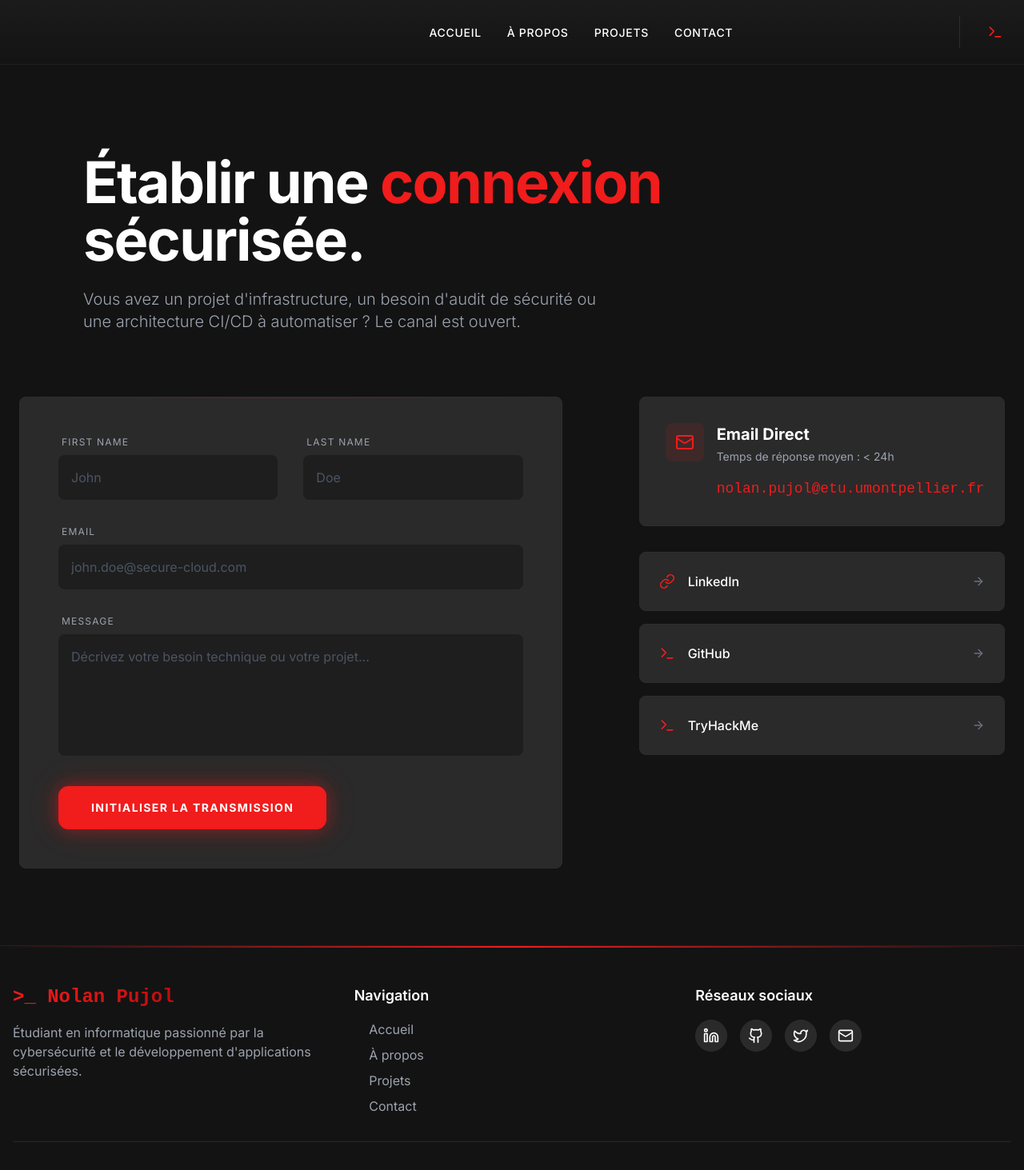
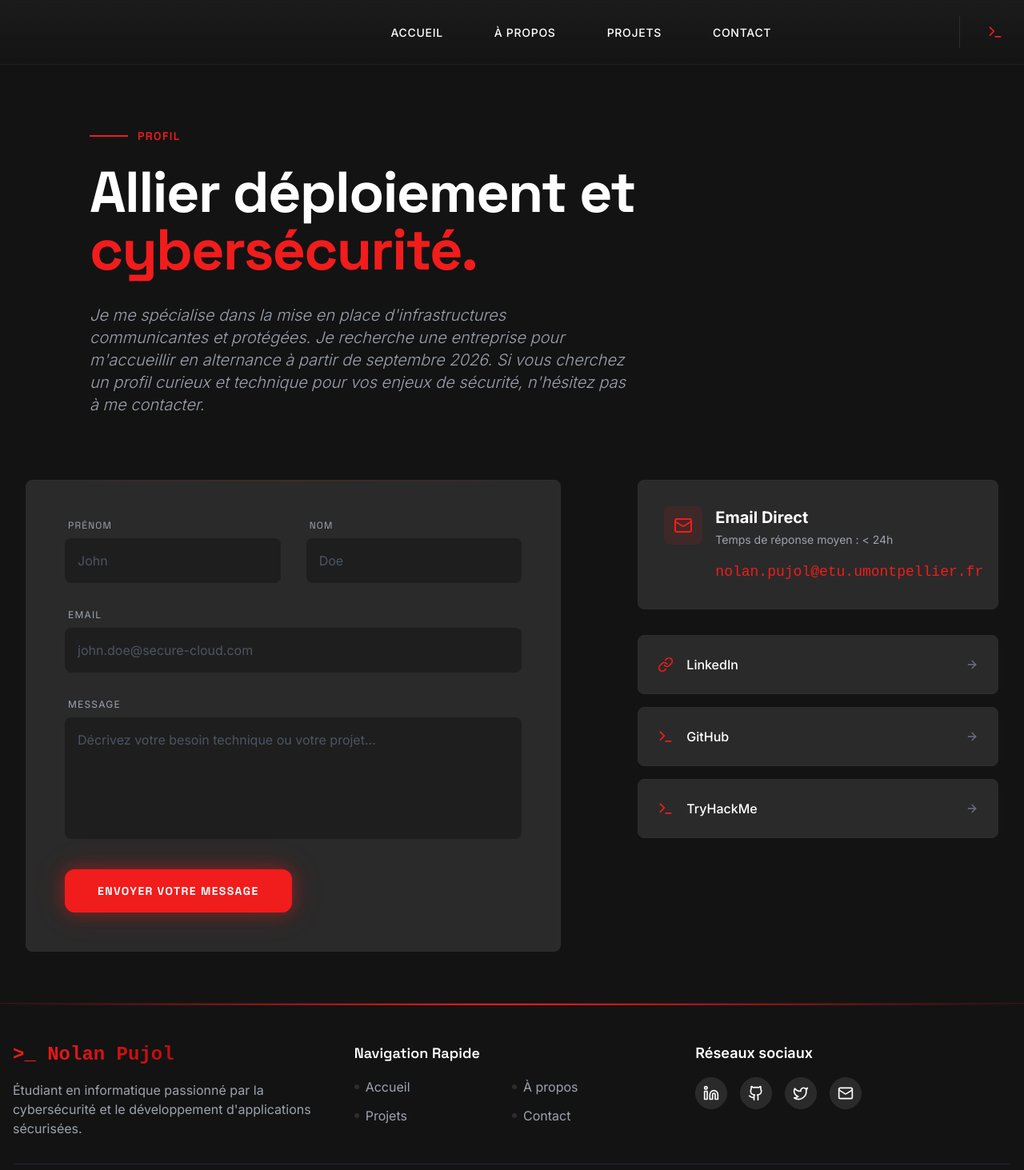
Before and after one commit to Cern667/portfolio_nolan, a Next.js app: page /contact in a window 1280 px wide. Shown: the top 1463 px of the page at 80% size. Built offline with nearby package versions, Linux system fonts and the light colour scheme.

Commit message:
feat: added Next Project webviews, improved alignments, and color consistency

```diff
--- a/app/about/page.tsx
+++ b/app/about/page.tsx
@@ -320,7 +320,7 @@ export default function About() {
           >
             <div className="bg-primary-darker p-1 rounded-xl">
               <Image
-                src="https://images.unsplash.com/photo-1518659616892-b4e8d3ba1a1c?w=800&q=80"
+                src="https://images.unsplash.com/photo-1513028738826-f000cded30a4?q=80&w=800&auto=format&fit=crop"
                 alt="Handball in action"
                 className="rounded-lg w-full object-cover h-[250px] md:h-[400px] grayscale hover:grayscale-0 transition-all duration-700"
                 width={400}
@@ -386,7 +386,7 @@ export default function About() {
             onClick={() => window.location.href = '/contact'}
             className="bg-primary-kaliRed text-white px-8 py-4 rounded-xl font-bold font-headline uppercase tracking-widest hover:bg-primary-red transition-all flex items-center gap-3 shadow-[0_0_20px_rgba(241,28,28,0.2)]"
           >
-            Lancer la communication
+            Me contacter
             <Send className="w-5 h-5" />
           </button>
         </div>
--- a/app/contact/page.tsx
+++ b/app/contact/page.tsx
@@ -7,24 +7,35 @@ import Image from "next/image";
 export default function Contact() {
   return (
     <div className="min-h-screen bg-primary-black text-primary-white flex flex-col pt-24">
-      <main className="flex-grow max-w-screen-xl mx-auto px-6 py-12 md:py-24 w-full">
+      <main className="flex-grow max-w-screen-2xl mx-auto px-8 py-16 w-full">
         {/* Hero Section / Editorial Header */}
         <section className="mb-20 ml-0 md:ml-20 max-w-3xl">
+          <motion.div
+            initial={{ opacity: 0, x: -20 }}
+            animate={{ opacity: 1, x: 0 }}
+            transition={{ duration: 0.6 }}
+            className="flex items-center gap-3 mb-6"
+          >
+            <div className="w-12 h-[2px] bg-primary-kaliRed"></div>
+            <span className="font-headline uppercase tracking-widest text-primary-kaliRed text-sm font-semibold">
+              Profil
+            </span>
+          </motion.div>
           <motion.h1
             initial={{ opacity: 0, y: 20 }}
             animate={{ opacity: 1, y: 0 }}
-            transition={{ duration: 0.6 }}
-            className="text-5xl md:text-7xl font-bold tracking-tight mb-6"
+            transition={{ duration: 0.6, delay: 0.1 }}
+            className="font-headline text-5xl md:text-7xl font-bold tracking-tight mb-8"
           >
-            Établir une <span className="text-primary-kaliRed">connexion</span> sécurisée.
+            Allier déploiement et <span className="text-primary-kaliRed">cybersécurité.</span>
           </motion.h1>
           <motion.p
             initial={{ opacity: 0, y: 20 }}
             animate={{ opacity: 1, y: 0 }}
-            transition={{ duration: 0.6, delay: 0.1 }}
-            className="text-gray-400 text-lg md:text-xl max-w-2xl font-light leading-relaxed"
+            transition={{ duration: 0.6, delay: 0.2 }}
+            className="text-gray-400 text-lg md:text-xl max-w-2xl font-light leading-relaxed italic"
           >
-            Vous avez un projet d&apos;infrastructure, un besoin d&apos;audit de sécurité ou une architecture CI/CD à automatiser ? Le canal est ouvert.
+            Je me spécialise dans la mise en place d&apos;infrastructures communicantes et protégées. Je recherche une entreprise pour m&apos;accueillir en alternance à partir de septembre 2026. Si vous cherchez un profil curieux et technique pour vos enjeux de sécurité, n&apos;hésitez pas à me contacter.
           </motion.p>
         </section>
 
@@ -41,7 +52,7 @@ export default function Contact() {
             <form className="space-y-8" action="https://formspree.io/f/mqakeowb" method="POST">
               <div className="grid grid-cols-1 md:grid-cols-2 gap-8">
                 <div className="space-y-2">
-                  <label className="block text-xs uppercase tracking-widest text-gray-400 ml-1">First Name</label>
+                  <label className="block text-xs uppercase tracking-widest text-gray-400 ml-1 font-headline">Prénom</label>
                   <input
                     name="firstname"
                     className="w-full bg-primary-black/50 border-none border-b border-primary-grayBorder/50 text-primary-white placeholder:text-gray-600 px-4 py-4 rounded-lg focus:ring-0 focus:border-primary-kaliRed transition-all"
@@ -51,7 +62,7 @@ export default function Contact() {
                   />
                 </div>
                 <div className="space-y-2">
-                  <label className="block text-xs uppercase tracking-widest text-gray-400 ml-1">Last Name</label>
+                  <label className="block text-xs uppercase tracking-widest text-gray-400 ml-1 font-headline">Nom</label>
                   <input
                     name="lastname"
                     className="w-full bg-primary-black/50 border-none border-b border-primary-grayBorder/50 text-primary-white placeholder:text-gray-600 px-4 py-4 rounded-lg focus:ring-0 focus:border-primary-kaliRed transition-all"
@@ -83,9 +94,9 @@ export default function Contact() {
               </div>
               <button
                 type="submit"
-                className="w-full md:w-auto px-10 py-4 bg-primary-kaliRed text-white font-bold uppercase tracking-widest text-sm rounded-xl hover:bg-primary-red transition-all active:scale-95 shadow-glow-kali border border-primary-kaliRed"
+                className="w-full md:w-auto px-10 py-4 bg-primary-kaliRed text-white font-bold uppercase tracking-widest text-sm rounded-xl hover:bg-primary-red transition-all active:scale-95 shadow-glow-kali border border-primary-kaliRed font-headline"
               >
-                Initialiser la Transmission
+                Envoyer votre message
               </button>
             </form>
           </motion.div>
@@ -124,7 +135,7 @@ export default function Contact() {
                 initial={{ opacity: 0, y: 20 }}
                 animate={{ opacity: 1, y: 0 }}
                 transition={{ duration: 0.6, delay: 0.4 }}
-                href="https://linkedin.com/in/nolan-pujol"
+                href="https://www.linkedin.com/in/nolan-pujol-a6ab502aa"
                 target="_blank"
                 rel="noopener noreferrer"
                 className="block bg-primary-gray p-6 rounded-lg border border-primary-grayBorder hover:scale-[1.02] hover:border-primary-kaliRed/50 transition-all group"
--- a/app/page.tsx
+++ b/app/page.tsx
@@ -61,9 +61,9 @@ export default function Home() {
               <Button
                 asChild
                 size="lg"
-                className="bg-primary-kaliRed hover:bg-primary-redDark text-white shadow-glow-red"
+                className="bg-primary-kaliRed hover:bg-primary-redDark text-white shadow-glow-red font-headline uppercase tracking-widest"
               >
-                <Link href="/cv.pdf" target="_blank" rel="noopener noreferrer">
+                <Link href="/cv/cv_nolan_pujol.pdf" target="_blank" rel="noopener noreferrer">
                   <Download className="mr-2 h-5 w-5" />
                   Voir mon CV
                 </Link>
--- a/app/projects/[slug]/page.tsx
+++ b/app/projects/[slug]/page.tsx
@@ -20,6 +20,10 @@ export default function ProjectDetail({
   params: { slug: string };
 }) {
   const project = getProjectBySlug(params.slug);
+  const allProjs = getAllProjects();
+  const currentIndex = allProjs.findIndex((p) => p.slug === params.slug);
+  const nextProject =
+    currentIndex !== -1 ? allProjs[(currentIndex + 1) % allProjs.length] : null;
 
   if (!project) {
     notFound();
@@ -125,6 +129,31 @@ export default function ProjectDetail({
 
           {/* Sidebar */}
           <div className="space-y-6">
+            {/* Next Project Card */}
+            {nextProject && (
+              <div className="bg-primary-gray rounded-xl p-6 border border-primary-grayBorder hover:border-primary-kaliRed/50 transition-colors group relative overflow-hidden">
+                <div className="absolute inset-x-0 top-0 h-px bg-gradient-to-r from-transparent via-primary-kaliRed/30 to-transparent group-hover:via-primary-kaliRed/80 transition-all duration-500" />
+                <h3 className="text-sm font-headline tracking-widest uppercase text-gray-500 mb-4 flex items-center justify-between">
+                  Projet Suivant
+                  <ArrowLeft className="w-4 h-4 rotate-180 group-hover:translate-x-1 group-hover:text-primary-kaliRed transition-all" />
+                </h3>
+                <Link href={`/projects/${nextProject.slug}`} className="block">
+                  <div className="relative h-24 mb-3 rounded-lg overflow-hidden border border-gray-800">
+                    <Image
+                      src={nextProject.image}
+                      alt={nextProject.title}
+                      fill
+                      className="object-cover group-hover:scale-105 transition-transform duration-500"
+                    />
+                    <div className="absolute inset-0 bg-primary-black/40 group-hover:bg-transparent transition-colors duration-300" />
+                  </div>
+                  <h4 className="font-bold text-primary-white group-hover:text-primary-kaliRed transition-colors">
+                    {nextProject.title}
+                  </h4>
+                </Link>
+              </div>
+            )}
+
             {/* Project Details Card */}
             <div className="bg-primary-gray rounded-xl p-6 border border-gray-800 space-y-4">
               <h3 className="text-xl font-bold text-primary-white mb-4">
--- a/app/projects/page.tsx
+++ b/app/projects/page.tsx
@@ -27,7 +27,7 @@ export default function Projects() {
           transition={{ duration: 0.6 }}
           className="text-center mb-12"
         >
-          <h1 className="text-4xl md:text-6xl font-bold mb-4 bg-gradient-to-r from-primary-kaliRed via-primary-red to-primary-burgundy bg-clip-text text-transparent">
+          <h1 className="text-4xl md:text-6xl font-bold mb-4 font-headline text-primary-white">
             Mes Projets
           </h1>
           <p className="text-xl text-gray-400">
@@ -99,11 +99,10 @@ function FilterButton({
       onClick={onClick}
       variant={active ? "default" : "outline"}
       size="lg"
-      className={`relative transition-all duration-300 ${
-        active
+      className={`relative transition-all duration-300 ${active
           ? "bg-primary-kaliRed hover:bg-primary-redDark text-white shadow-glow-red border-primary-kaliRed"
           : "border-primary-grayBorder hover:border-primary-kaliRed hover:text-primary-kaliRed"
-      }`}
+        }`}
     >
       {children}
       {active && (
@@ -157,11 +156,10 @@ function ProjectCard({
           {/* Category Badge */}
           <div className="absolute top-4 right-4">
             <span
-              className={`px-3 py-1 rounded-full text-xs font-semibold backdrop-blur-sm ${
-                project.category === "perso"
+              className={`px-3 py-1 rounded-full text-xs font-semibold backdrop-blur-sm ${project.category === "perso"
                   ? "bg-primary-kaliRed/80 text-white border border-primary-kaliRed shadow-glow-red"
                   : "bg-primary-burgundy/80 text-white border border-primary-burgundy"
-              }`}
+                }`}
             >
               {project.category === "perso" ? "Personnel" : "IUT"}
             </span>
--- a/components/Footer.tsx
+++ b/components/Footer.tsx
@@ -5,10 +5,10 @@ import { Github, Linkedin, Mail, Twitter } from "lucide-react";
 import { motion } from "framer-motion";
 
 const socialLinks = [
-  { name: "LinkedIn", icon: Linkedin, href: "https://linkedin.com" },
-  { name: "GitHub", icon: Github, href: "https://github.com" },
+  { name: "LinkedIn", icon: Linkedin, href: "https://www.linkedin.com/in/nolan-pujol-a6ab502aa" },
+  { name: "GitHub", icon: Github, href: "https://github.com/Cern667" },
   { name: "Twitter", icon: Twitter, href: "https://twitter.com" },
-  { name: "Email", icon: Mail, href: "mailto:nolan@example.com" },
+  { name: "Email", icon: Mail, href: "mailto:nolan.pujol@etu.umontpellier.fr" },
 ];
 
 export default function Footer() {
@@ -32,47 +32,39 @@ export default function Footer() {
 
           {/* Quick Links */}
           <div>
-            <h4 className="text-lg font-semibold mb-4 text-primary-white">
-              Navigation
+            <h4 className="text-lg font-semibold mb-4 text-primary-white font-headline">
+              Navigation Rapide
             </h4>
-            <ul className="space-y-2">
-              <li>
+            <div className="grid grid-cols-2 gap-y-3">
               <Link
                 href="/"
                 className="text-gray-400 hover:text-primary-kaliRed transition-colors group flex items-center gap-2"
               >
-                  <span className="text-primary-kaliRed opacity-0 group-hover:opacity-100 transition-opacity">&gt;</span>
+                <div className="w-1.5 h-1.5 rounded-full bg-primary-grayBorder group-hover:bg-primary-kaliRed transition-colors" />
                 Accueil
               </Link>
-              </li>
-              <li>
               <Link
                 href="/about"
                 className="text-gray-400 hover:text-primary-kaliRed transition-colors group flex items-center gap-2"
               >
-                  <span className="text-primary-kaliRed opacity-0 group-hover:opacity-100 transition-opacity">&gt;</span>
+                <div className="w-1.5 h-1.5 rounded-full bg-primary-grayBorder group-hover:bg-primary-kaliRed transition-colors" />
                 À propos
               </Link>
-              </li>
-              <li>
               <Link
                 href="/projects"
                 className="text-gray-400 hover:text-primary-kaliRed transition-colors group flex items-center gap-2"
               >
-                  <span className="text-primary-kaliRed opacity-0 group-hover:opacity-100 transition-opacity">&gt;</span>
+                <div className="w-1.5 h-1.5 rounded-full bg-primary-grayBorder group-hover:bg-primary-kaliRed transition-colors" />
                 Projets
               </Link>
-              </li>
-              <li>
               <Link
                 href="/contact"
                 className="text-gray-400 hover:text-primary-kaliRed transition-colors group flex items-center gap-2"
               >
-                  <span className="text-primary-kaliRed opacity-0 group-hover:opacity-100 transition-opacity">&gt;</span>
+                <div className="w-1.5 h-1.5 rounded-full bg-primary-grayBorder group-hover:bg-primary-kaliRed transition-colors" />
                 Contact
               </Link>
-              </li>
-            </ul>
+            </div>
           </div>
 
           {/* Social Links */}
--- a/components/Header.tsx
+++ b/components/Header.tsx
@@ -52,7 +52,7 @@ export default function Header() {
           </Link>
 
           {/* Desktop Navigation */}
-          <nav className="hidden md:flex items-center gap-8">
+          <nav className="hidden md:flex items-center gap-12 lg:gap-16">
             {navItems.map((item, index) => (
               <motion.div
                 key={item.name}
--- a/data/projects.ts
+++ b/data/projects.ts
@@ -144,9 +144,8 @@ export const projects: Project[] = [
         description: "Développement d'une PWA (Progressive Web App) 'offline-first' dédiée aux musiciens pour la scène.\n\nL'application permet de centraliser des setlists, de lire des partitions PDF (avec gestion intelligente des pages multiples) et de créer des grilles d'accords interactives dotées d'un visualiseur de piano.\n\nPour les répétitions, un système backend en Python (FastAPI + yt-dlp) permet de chercher une musique sur YouTube et d'importer directement l'audio dans l'application.\n\nTout est pensé pour le live : un mode 'Performance' verrouille l'écran, synchronise l'audio avec la partition, et permet de passer à la suite d'un simple glissement de doigt, le tout sans connexion internet grâce au stockage local (IndexedDB) couplé à une sauvegarde Cloud.",
         image: "https://images.unsplash.com/photo-1552422535-c45813c61732?w=800&q=80",
         images: [
-            "https://images.unsplash.com/photo-1552422535-c45813c61732?w=800&q=80",
-            "https://images.unsplash.com/photo-1511379938547-c1f69419868d?w=800&q=80",
-            "https://images.unsplash.com/photo-1598514982205-f36b96d1e8d4?w=800&q=80"
+            "/images/pianolan/dash.png",
+            "/images/pianolan/setlist.png"
         ],
         technologies: ["Vue.js 3", "Tailwind CSS", "Supabase (Auth/Cloud)", "Python (FastAPI)", "yt-dlp", "Tonal.js", "IndexedDB", "Capacitor (APK)"],
         competencesNiveau2: [
```
Also changed, not shown: 2 other files (tests, documents, lock files or other folders). Lines whose indentation alone changed are shown as unchanged.
